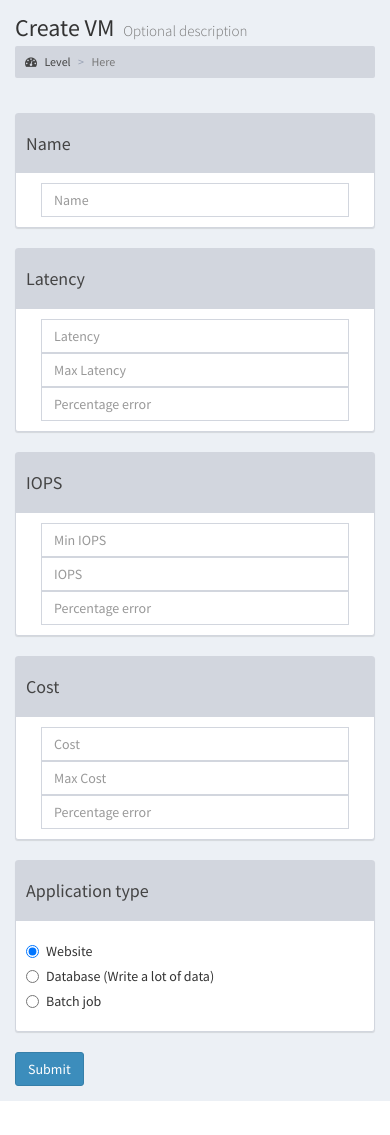
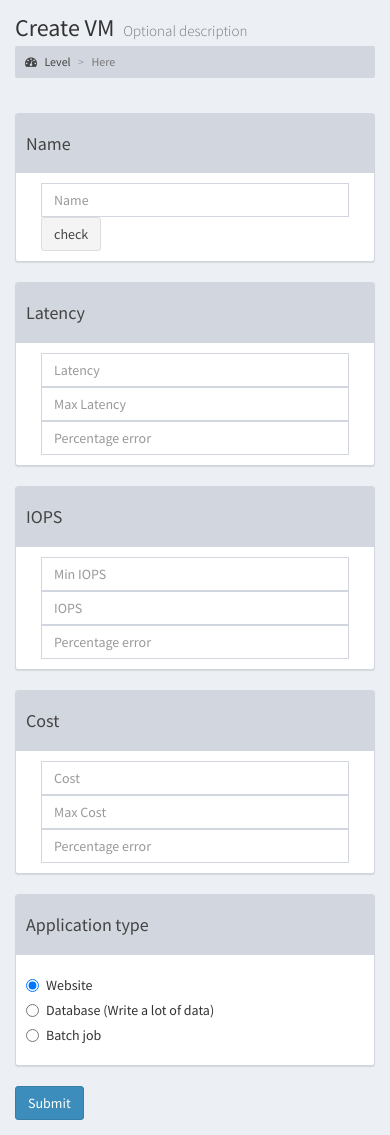
Before and after one commit to siilverice/cloud_group5, a Django app: template cloud_group5/cloud_group5/templates/createvm.html in a window 390 px wide. Shown: the part 100-1235 px from the top of the page. Before the commit the page ends 1201 px from the top, so only its background shows below. Run offline with Django 3.2, Linux system fonts and the light colour scheme; the template is opened without the code that fills it, so the values that code supplies are empty; some libraries are stand-ins or nearby versions.

Commit message:
add check vm name button

```diff
--- a/cloud_group5/cloud_group5/templates/createvm.html
+++ b/cloud_group5/cloud_group5/templates/createvm.html
@@ -23,7 +23,10 @@
 			<div class="box-header"><h4>Name</h4></div>
 			<div class="box-body">
 				<div class="col-md-8">
-					<input type="text" name="name" class="form-control" placeholder="Name">
+					<input type="text" name="name" id="vm_name" class="form-control" placeholder="Name">
+				</div>
+				<div class="col-md-4">
+					<button type="button" class="btn btn-default" id="btn_check">check</button>
 				</div>
 			</div>
 		</div>
@@ -98,6 +101,30 @@
 	</form>
 
 </section>
+<script src="{{ STATIC_URL }}plugins/jQuery/jQuery-2.1.4.min.js"></script>
+<script type="text/javascript">
+	$(document).ready(function () {
+  //your code here
+	$("#btn_check").click(function(){
+		vm_name = $("#vm_name").val();
+		console.log(vm_name);
+		if (vm_name.length != 0){
+			$.post( "/tiramisu/checkavl/", { vm_name: vm_name  }).done(function( data ) {
+    			$("#btn_check").removeClass("btn-default btn-danger btn-success");
+    			if (data.result == "pos"){
+    				$("#btn_check").addClass("btn-success");
+    			}
+    			else {
+					$("#btn_check").addClass("btn-danger");
+    			}
+  			});
+		}
+		else{
+			alert("length == 0");
+		}
+	});
+	});
 
+</script>
 
 {% endblock %}
--- a/cloud_group5/tiramisu/urls.py
+++ b/cloud_group5/tiramisu/urls.py
@@ -13,4 +13,5 @@ urlpatterns = [
     url(r'^register/$', views.register, name='register'),
     url(r'^registersuccess/$', views.registersuccess, name='registersuccess'),
     url(r'^createvm/$', views.createvm, name='createvm'),
+    url(r'^checkavl/$', views.vmname_availability, name='vmname_availability'),
 ]
```
Also changed, not shown: cloud_group5/tiramisu/views.py (+21 -1 lines).
